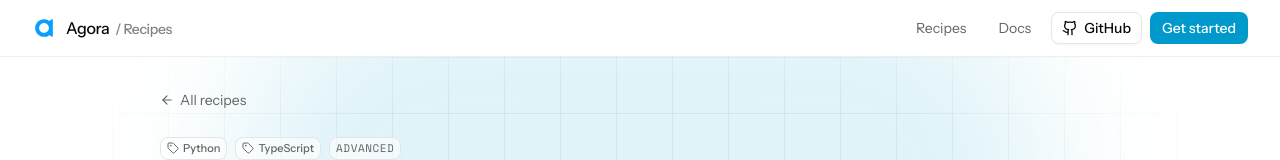
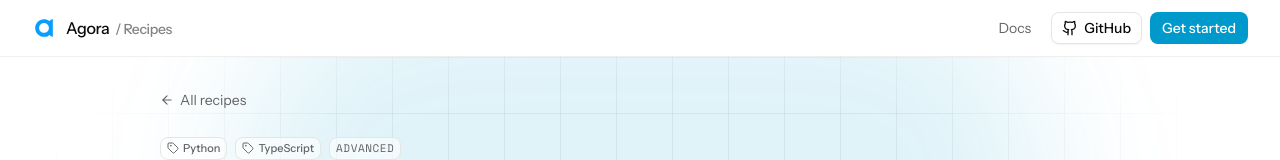
Before and after one commit to AgoraIO-Community/agora-recipes, a Next.js app: page /recipes/agent-handoff in a window 1280 px wide. Shown: the top 160 px of the page. Built offline with nearby package versions, Linux system fonts and the light colour scheme.

Commit message:
removed redundant "Recipes" text/link

```diff
--- a/components/site-header.tsx
+++ b/components/site-header.tsx
@@ -179,12 +179,6 @@ export function SiteHeader() {
           className="ml-auto flex items-center gap-1 sm:gap-2"
         >
           <Link
-            href="/#recipes"
-            className="hidden sm:inline-flex h-8 items-center px-3 text-sm text-muted-foreground hover:text-foreground transition-colors"
-          >
-            Recipes
-          </Link>
-          <Link
             href="https://docs.agora.io"
             target="_blank"
             rel="noreferrer"
```
